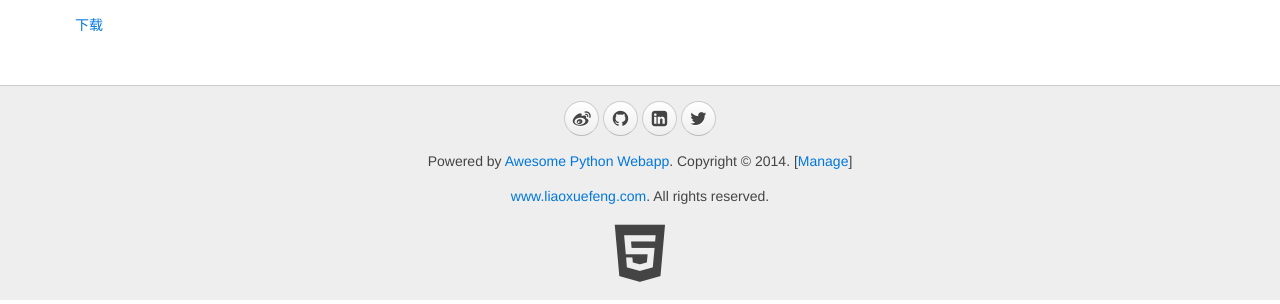
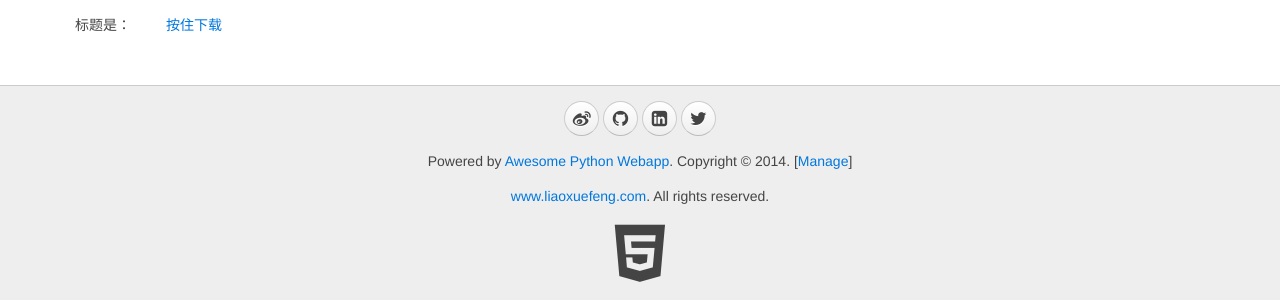
Before and after one commit to v-wei40680/aiosqlite-web, a Python web app: template www/templates/wx.html in a window 1280 px wide. Shown: the part 42-346 px from the top of the page. Run offline with Jinja, Linux system fonts and the light colour scheme; the template is opened without the code that fills it, so the values that code supplies are empty.

Commit message:
download easy

```diff
--- a/www/templates/wx.html
+++ b/www/templates/wx.html
@@ -4,7 +4,7 @@
 
 {% block content %}
 <p>
-    {{ music.name }}
+    标题是：{{ music.name }}
 </p>
-<a href="{{ music.url }}">下载</a>
+<a href="{{ music.url }}">按住下载</a>
 {% endblock %}
```
